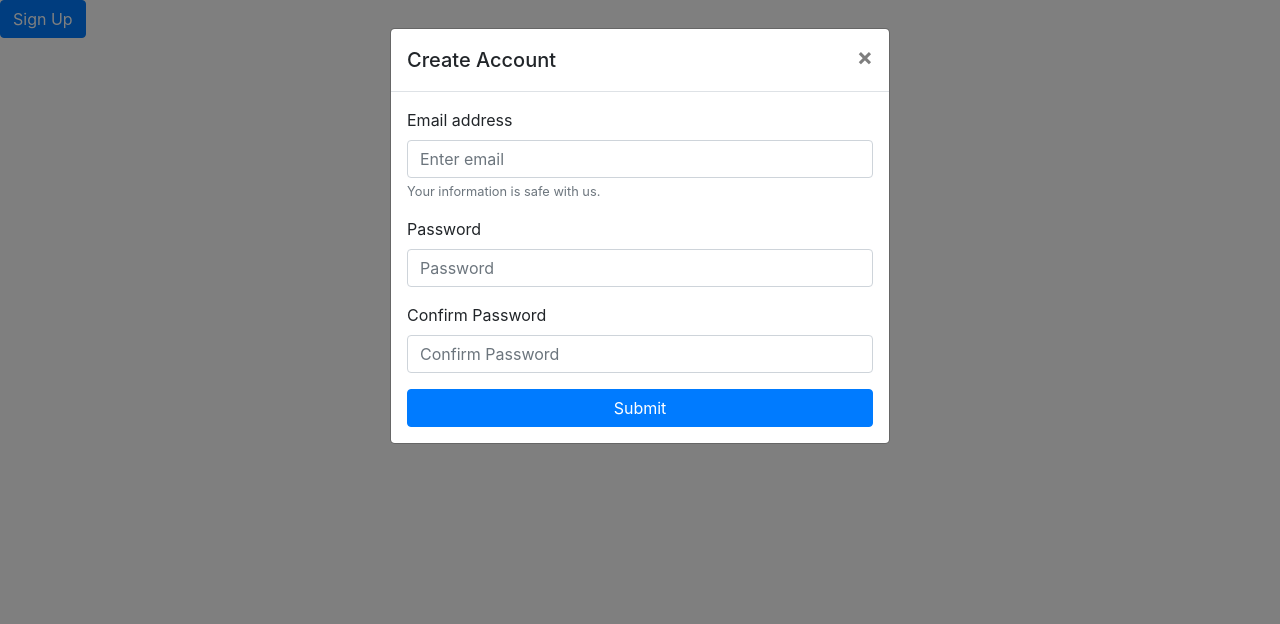
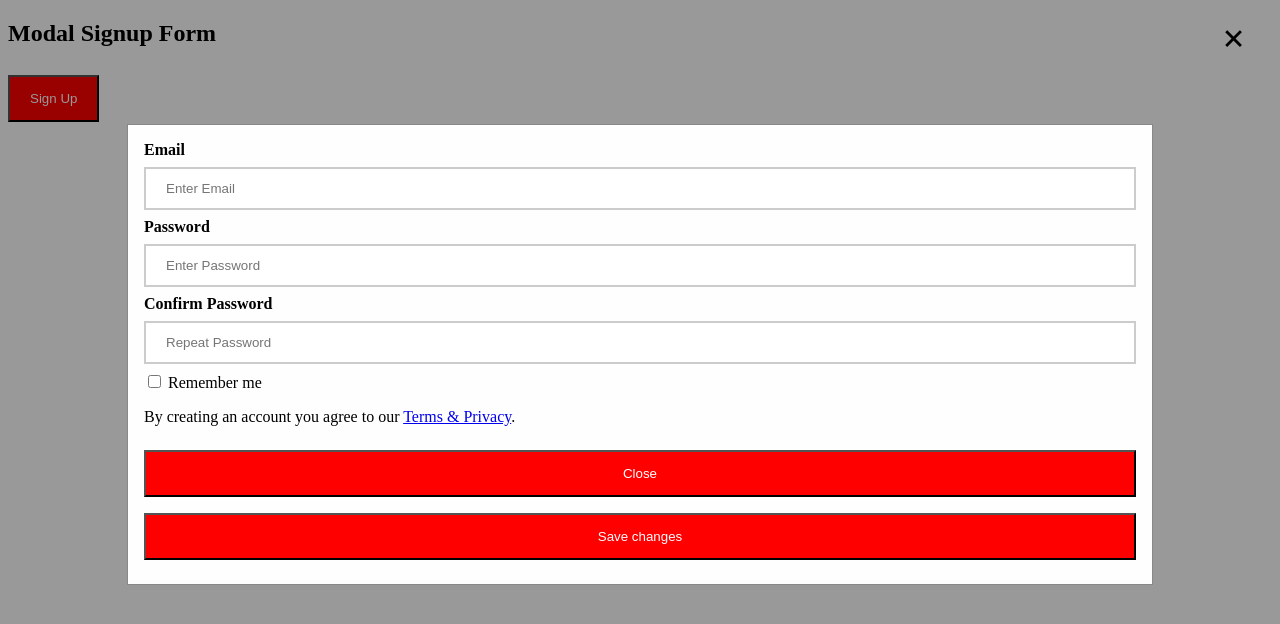
Before and after one commit to acciojob/bootstrap-signup-modal-Shashank84-creator, a website: page main.html in a window 1280 px wide. Both pictures are taken after a click on the button "Sign Up". Drawn offline with nearby package versions, Linux system fonts and the light colour scheme.

Commit message:
created a submission

```diff
--- a/main.html
+++ b/main.html
@@ -1,56 +1,135 @@
 <!DOCTYPE html>
-<html lang="en">
-<head>
-  <meta charset="UTF-8">
-  <meta name="viewport" content="width=device-width, initial-scale=1.0">
-  <title>Signup Modal</title>
-  <link href="https://stackpath.bootstrapcdn.com/bootstrap/4.5.2/css/bootstrap.min.css" rel="stylesheet">
-</head>
+<html>
+<style>
+    /*add full-width input fields*/
+    input[type=text],
+    input[type=password] {
+        width: 100%;
+        padding: 12px 20px;
+        margin: 8px 0;
+        display: inline-block;
+        border: 2px solid #ccc;
+        box-sizing: border-box;
+    }
+    /* set a style for all buttons*/
+    button {
+        background-color: red;
+        color: white;
+        padding: 14px 20px;
+        margin: 8px 0;
+        cursor: pointer;
+        width: 100%;
+    }
+    /*set styles for the cancel button*/
+    .cancelbtn {
+        padding: 14px 20px;
+        background-color: #FF2E00;
+    }
+    /*float cancel and signup buttons and add an equal width*/
+    .cancelbtn,
+    .signupbtn {
+        float: left;
+        width: 50%
+    }
+    /*add padding to container elements*/
+    .container {
+        padding: 16px;
+    }
+    /*define the modal’s background*/
+
+    .modal {
+        display: none;
+        position: fixed;
+        z-index: 1;
+        left: 0;
+        top: 0;
+        width: 100%;
+        height: 100%;
+        overflow: auto;
+        background-color: rgb(0, 0, 0);
+        background-color: rgba(0, 0, 0, 0.4);
+        padding-top: 60px;
+    }
+    /*define the modal-content background*/
+
+    .modal-content {
+        background-color: #fefefe;
+        margin: 5% auto 15% auto;
+        border: 1px solid #888;
+        width: 80%;
+    }
+    /*define the close button*/
+
+    .close {
+        position: absolute;
+        right: 35px;
+        top: 15px;
+        color: #000;
+        font-size: 40px;
+        font-weight: bold;
+    }
+    /*define the close hover and focus effects*/
+
+    .close:hover,
+    .close:focus {
+        color: red;
+        cursor: pointer;
+    }
+
+    .clearfix::after {
+        content: "";
+        clear: both;
+        display: table;
+    }
+
+    @media screen and (max-width: 600px) {
+        .cancelbtn,
+        .signupbtn {
+            width: 100%;
+        }
+    }
+</style>
+
 <body>
 
-<!-- Sign Up Button -->
-<button type="button" class="btn btn-primary" data-toggle="modal" data-target="#signupModal">
-  Sign Up
-</button>
+    <h2>Modal Signup Form</h2>
+    <!--Step 1:Adding HTML-->
+    <button onclick="document.getElementById('id01').style.display='block'" style="width:auto;">Sign Up</button>
 
-<!-- Signup Modal -->
-<div class="modal fade" id="signupModal" tabindex="-1" role="dialog" aria-labelledby="signupModalLabel" aria-hidden="true">
-  <div class="modal-dialog" role="document">
-    <div class="modal-content">
-      <div class="modal-header">
-        <h5 class="modal-title" id="signupModalLabel">Create Account</h5>
-        <button type="button" class="close" data-dismiss="modal" aria-label="Close">
-          <span aria-hidden="true">&times;</span>
-        </button>
-      </div>
-      <div class="modal-body">
-        <form>
-          <!-- Email Input -->
-          <div class="form-group">
-            <label for="email">Email address</label>
-            <input type="email" class="form-control" id="email" placeholder="Enter email" required>
-            <small class="form-text text-muted">Your information is safe with us.</small>
-          </div>
-          <!-- Password Input -->
-          <div class="form-group">
-            <label for="password">Password</label>
-            <input type="password" class="form-control" id="password" placeholder="Password" required>
-          </div>
-          <!-- Confirm Password Input -->
-          <div class="form-group">
-            <label for="confirmPassword">Confirm Password</label>
-            <input type="password" class="form-control" id="confirmPassword" placeholder="Confirm Password" required>
-          </div>
-          <!-- Submit Button -->
-          <button type="submit" class="btn btn-primary btn-block">Submit</button>
+    <div id="id01" class="modal">
+        <span onclick="document.getElementById('id01').style.display='none'" class="close" title="Close Modal">×</span>
+        <form class="modal-content animate" action="/action_page.php">
+            <div class="container">
+                <label><b>Email</b></label>
+                <input type="text" placeholder="Enter Email" name="email" required>
+
+                <label><b>Password</b></label>
+                <input type="password" placeholder="Enter Password" name="psw" required>
+
+                <label><b>Confirm Password</b></label>
+                <input type="password" placeholder="Repeat Password" name="psw-repeat" required>
+                <input type="checkbox"> Remember me
+                <p>By creating an account you agree to our <a href="#">Terms & Privacy</a>.</p>
+
+                <div class="clearfix">
+                   <button type="button" class="btn btn-secondary" data-dismiss="modal">Close</button>
+        <button type="button" class="btn btn-primary">Save changes</button>
+                </div>
+            </div>
         </form>
-      </div>
     </div>
-  </div>
-</div>
 
-<script src="https://code.jquery.com/jquery-3.5.1.slim.min.js"></script>
-<script src="https://cdn.jsdelivr.net/npm/popper.js@1.16.1/dist/umd/popper.min.js"></script>
-<script src="https://stackpath.bootstrapcdn.com/bootstrap/4.5.2/js/bootstrap.min.js"></script>
+    <!--close the modal by just clicking outside of the modal-->
+    <script>
+        var modal = document.getElementById('id01');
+
+        window.onclick = function(event) {
+            if (event.target == modal) {
+                modal.style.display = "none";
+            }
+        }
+    </script>
+
 </body>
+
 </html>
```
Also changed, not shown: script.js (deleted, +0 -19 lines).
